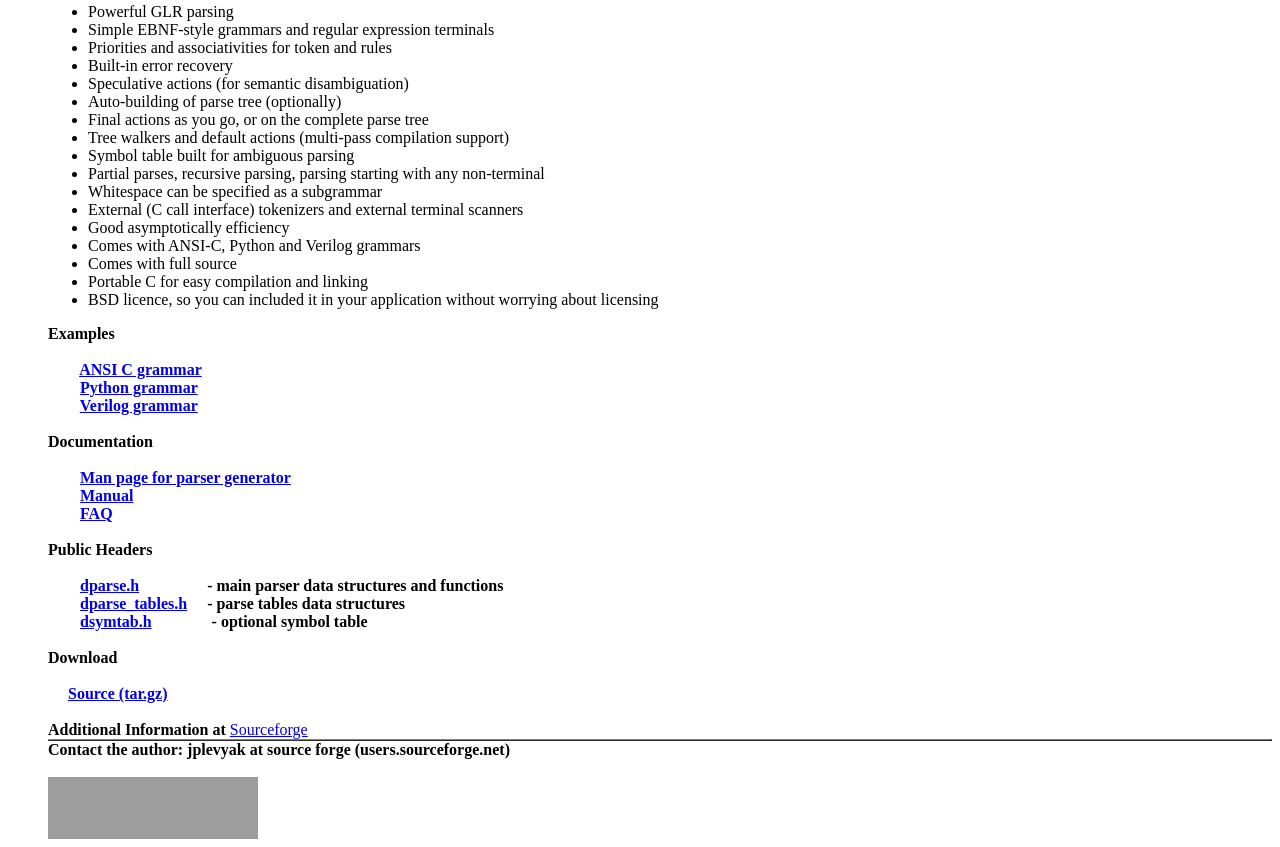
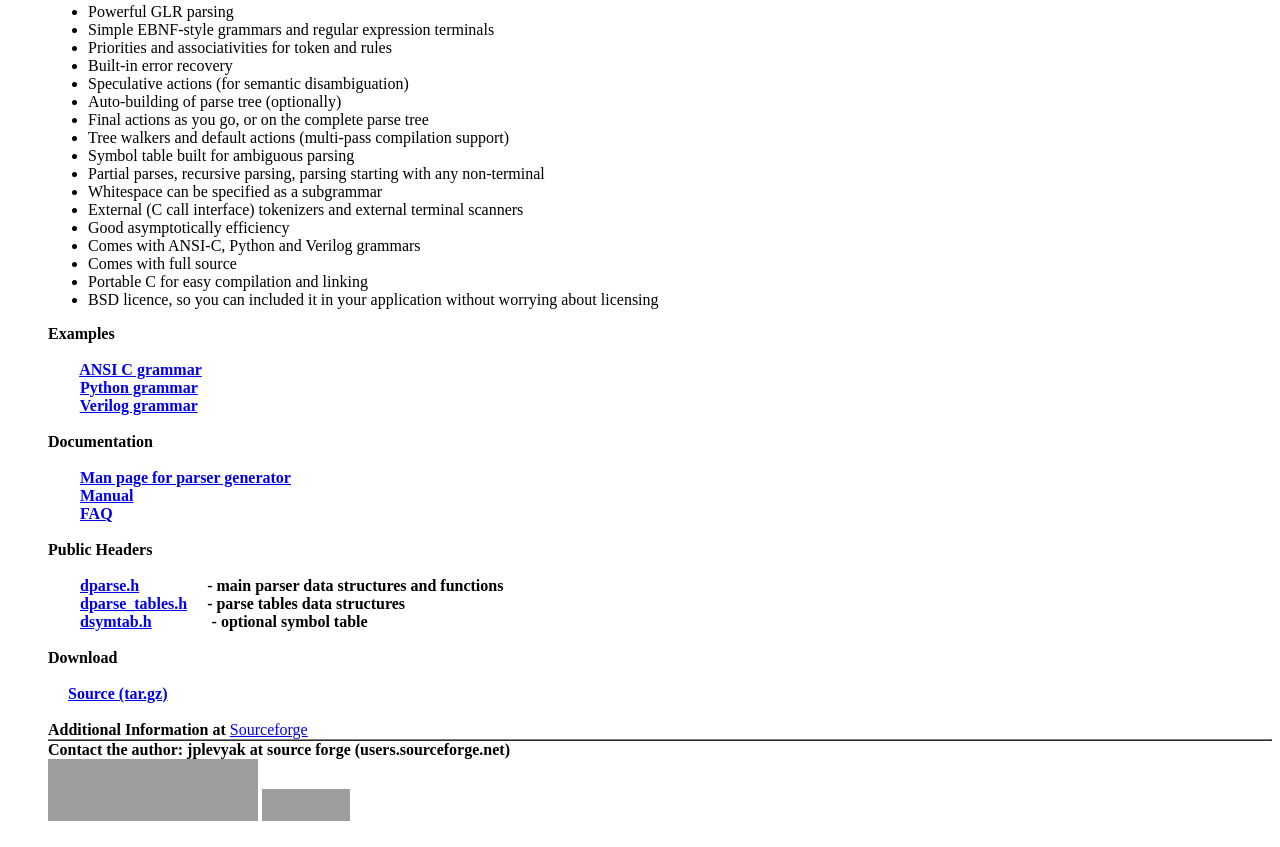
Before and after one commit to jplevyak/dparser, a plain HTML site: page index.html in a window 1280 px wide. Shown: the part 265-1112 px from the top of the page. Drawn offline with Linux system fonts and the light colour scheme; grey boxes are pictures that could not be loaded.

Commit message:
add donation button

```diff
--- a/index.html
+++ b/index.html
@@ -112,9 +112,9 @@ Information at </span><a
 </table>
 <span style="font-weight: bold;">Contact the author: jplevyak at source
 forge (users.sourceforge.net)</span><br>
-<a href="http://sourceforge.net/"> <br>
-<img src="http://sourceforge.net/sflogo.php?group_id=70166&amp;type=5"
- width="210" height="62" border="0" alt="SourceForge.net Logo"></a><br>
+<a href="http://sourceforge.net/"><img src="http://sourceforge.net/sflogo.php?group_id=70166&amp;type=5"
+ width="210" height="62" border="0" alt="SourceForge.net Logo"></a>
+<a href="http://sourceforge.net/donate/index.php?group_id=70166"><img src="http://images.sourceforge.net/images/project-support.jpg" width="88" height="32" border="0" alt="Support This Project" /> </a>
 </div>
 </div>
 </div>
```
